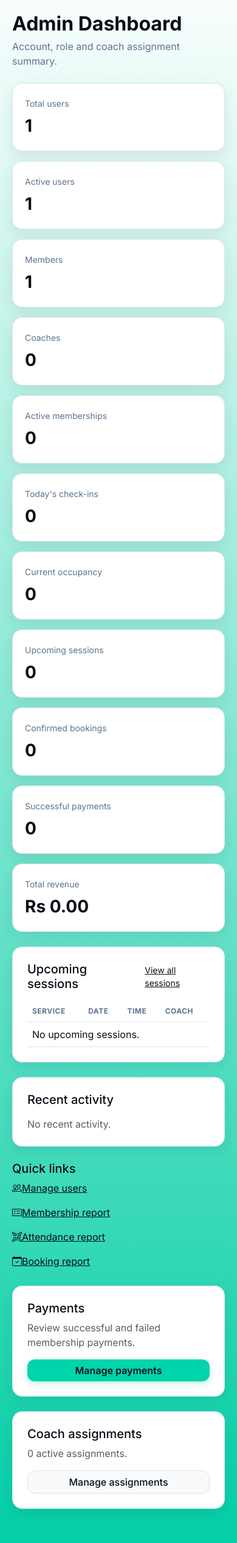
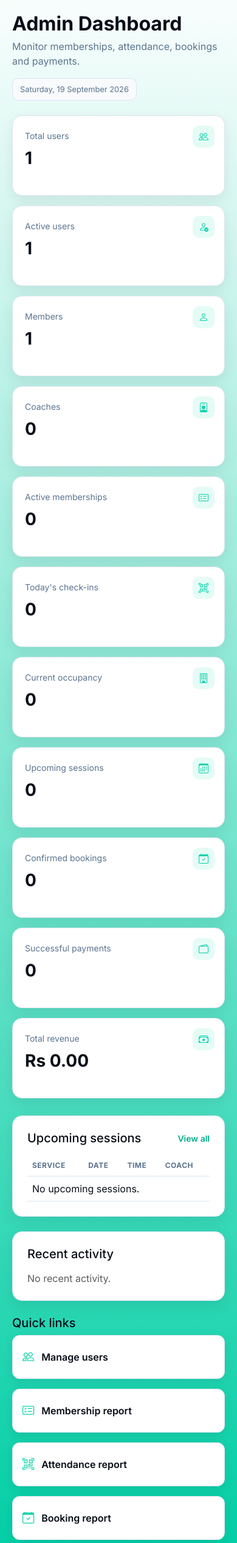
Before and after one commit to hanshineeteeluckdherry-rgb/FitSync, a Django app: page /accounts/dashboard/admin/ in a window 390 px wide. Shown: the part 70-2600 px from the top of the page at 61% size. Run offline with Django 5.2, Linux system fonts and the light colour scheme; the visitor is signed in with stand-in values (Sample User, id 1); data comes from the database, SQL or seed files in the repository; data that the repository does not hold is empty.

Commit message:
Improve admin dashboard layout and responsive styling

```diff
--- /dev/null
+++ b/static/css/admin-dashboard.css
@@ -0,0 +1,138 @@
+.admin-dashboard {
+    padding-bottom: 2rem;
+}
+
+.admin-dashboard-heading {
+    display: flex;
+    align-items: flex-start;
+    justify-content: space-between;
+    gap: 1rem;
+}
+
+.admin-dashboard-date {
+    padding: 0.5rem 0.75rem;
+    color: var(--muted-color);
+    background: var(--surface-soft);
+    border: 1px solid var(--border-color);
+    border-radius: var(--radius-sm);
+    font-size: 0.8rem;
+    white-space: nowrap;
+}
+
+.admin-stat-card {
+    position: relative;
+    min-height: 132px;
+}
+
+.admin-stat-icon,
+.admin-activity-icon {
+    display: inline-grid;
+    place-items: center;
+    color: var(--primary-color);
+    background: rgba(0, 212, 170, 0.1);
+    border-radius: var(--radius-sm);
+}
+
+.admin-stat-icon {
+    position: absolute;
+    top: 1rem;
+    right: 1rem;
+    width: 36px;
+    height: 36px;
+}
+
+.admin-panel {
+    display: flex;
+    flex-direction: column;
+    padding: 1.5rem;
+}
+
+.admin-panel-heading {
+    display: flex;
+    align-items: center;
+    justify-content: space-between;
+    gap: 1rem;
+    margin-bottom: 1rem;
+}
+
+.admin-panel-heading a {
+    color: var(--primary-strong);
+    font-weight: 600;
+    text-decoration: none;
+}
+
+.admin-activity-list {
+    display: grid;
+    gap: 0.25rem;
+}
+
+.admin-activity-item {
+    display: flex;
+    align-items: center;
+    gap: 0.75rem;
+    padding: 0.75rem 0;
+    border-bottom: 1px solid var(--border-color);
+}
+
+.admin-activity-item:last-child {
+    border-bottom: 0;
+}
+
+.admin-activity-icon {
+    width: 34px;
+    height: 34px;
+    flex: 0 0 34px;
+}
+
+.admin-activity-text {
+    min-width: 0;
+    flex: 1 1 auto;
+}
+
+.admin-activity-item time {
+    flex: 0 0 auto;
+    white-space: nowrap;
+}
+
+.admin-quick-link {
+    display: flex;
+    min-height: 72px;
+    align-items: center;
+    gap: 0.75rem;
+    padding: 1rem;
+    color: var(--text-color);
+    background: var(--surface-color);
+    border: 1px solid var(--border-color);
+    border-radius: var(--radius-md);
+    box-shadow: 0 6px 18px var(--shadow-color);
+    font-weight: 600;
+    text-decoration: none;
+}
+
+.admin-quick-link i {
+    color: var(--primary-color);
+    font-size: 1.2rem;
+}
+
+.admin-quick-link:hover,
+.admin-quick-link:focus {
+    color: var(--primary-strong);
+    border-color: var(--primary-color);
+    transform: translateY(-1px);
+}
+
+@media (max-width: 575.98px) {
+    .admin-dashboard-heading {
+        flex-direction: column;
+    }
+
+    .admin-activity-item {
+        align-items: flex-start;
+        flex-wrap: wrap;
+    }
+
+    .admin-activity-item time {
+        width: 100%;
+        padding-left: 46px;
+    }
+}
--- a/templates/accounts/dashboards/admin_dashboard.html
+++ b/templates/accounts/dashboards/admin_dashboard.html
@@ -1,25 +1,112 @@
 {% extends "layouts/admin_base.html" %}
+{% load static %}
+
 {% block page_title %}Admin Dashboard{% endblock %}
 {% block dashboard_heading %}Admin Dashboard{% endblock %}
+
+{% block extra_css %}
+<link rel="stylesheet" href="{% static 'css/admin-dashboard.css' %}?v=1">
+{% endblock %}
+
 {% block dashboard_content %}
-<div class="page-heading"><h1>Admin Dashboard</h1><p>Account, role and coach assignment summary.</p></div>
+<div class="admin-dashboard">
+    <div class="page-heading admin-dashboard-heading">
+        <div>
+            <h1>Admin Dashboard</h1>
+            <p>Monitor memberships, attendance, bookings and payments.</p>
+        </div>
+        <span class="admin-dashboard-date">{% now "l, d F Y" %}</span>
+    </div>
+
+    <section aria-labelledby="adminOverviewHeading">
+        <h2 class="visually-hidden" id="adminOverviewHeading">Gym overview</h2>
         <div class="row g-3">
-<div class="col-sm-6 col-xl-3"><div class="summary-card"><span class="summary-label">Total users</span><p class="summary-value">{{ total_users }}</p></div></div>
-<div class="col-sm-6 col-xl-3"><div class="summary-card"><span class="summary-label">Active users</span><p class="summary-value">{{ active_users }}</p></div></div>
-<div class="col-sm-6 col-xl-3"><div class="summary-card"><span class="summary-label">Members</span><p class="summary-value">{{ member_count }}</p></div></div>
-<div class="col-sm-6 col-xl-3"><div class="summary-card"><span class="summary-label">Coaches</span><p class="summary-value">{{ coach_count }}</p></div></div>
-<div class="col-sm-6 col-xl-3"><div class="summary-card"><span class="summary-label">Active memberships</span><p class="summary-value">{{ active_membership_count }}</p></div></div>
-<div class="col-sm-6 col-xl-3"><div class="summary-card"><span class="summary-label">Today's check-ins</span><p class="summary-value">{{ today_attendance_count }}</p></div></div>
-<div class="col-sm-6 col-xl-3"><div class="summary-card"><span class="summary-label">Current occupancy</span><p class="summary-value">{{ current_occupancy }}</p></div></div>
-<div class="col-sm-6 col-xl-3"><div class="summary-card"><span class="summary-label">Upcoming sessions</span><p class="summary-value">{{ upcoming_session_count }}</p></div></div>
-<div class="col-sm-6 col-xl-3"><div class="summary-card"><span class="summary-label">Confirmed bookings</span><p class="summary-value">{{ confirmed_booking_count }}</p></div></div>
-<div class="col-sm-6 col-xl-3"><div class="summary-card"><span class="summary-label">Successful payments</span><p class="summary-value">{{ successful_payment_count }}</p></div></div>
-<div class="col-sm-6 col-xl-3"><div class="summary-card"><span class="summary-label">Total revenue</span><p class="summary-value">Rs {{ total_revenue|floatformat:2 }}</p></div></div>
+            <div class="col-sm-6 col-xl-3">
+                <div class="summary-card admin-stat-card h-100">
+                    <span class="admin-stat-icon"><i class="bi bi-people"></i></span>
+                    <span class="summary-label">Total users</span>
+                    <p class="summary-value">{{ total_users }}</p>
                 </div>
-<div class="card p-4 mt-4">
-    <div class="d-flex justify-content-between align-items-center gap-3 mb-3">
-        <h2 class="h5 mb-0">Upcoming sessions</h2>
-        <a class="small" href="{% url 'bookings:session_list' %}">View all sessions</a>
+            </div>
+            <div class="col-sm-6 col-xl-3">
+                <div class="summary-card admin-stat-card h-100">
+                    <span class="admin-stat-icon"><i class="bi bi-person-check"></i></span>
+                    <span class="summary-label">Active users</span>
+                    <p class="summary-value">{{ active_users }}</p>
+                </div>
+            </div>
+            <div class="col-sm-6 col-xl-3">
+                <div class="summary-card admin-stat-card h-100">
+                    <span class="admin-stat-icon"><i class="bi bi-person"></i></span>
+                    <span class="summary-label">Members</span>
+                    <p class="summary-value">{{ member_count }}</p>
+                </div>
+            </div>
+            <div class="col-sm-6 col-xl-3">
+                <div class="summary-card admin-stat-card h-100">
+                    <span class="admin-stat-icon"><i class="bi bi-person-badge"></i></span>
+                    <span class="summary-label">Coaches</span>
+                    <p class="summary-value">{{ coach_count }}</p>
+                </div>
+            </div>
+            <div class="col-sm-6 col-xl-3">
+                <div class="summary-card admin-stat-card h-100">
+                    <span class="admin-stat-icon"><i class="bi bi-card-checklist"></i></span>
+                    <span class="summary-label">Active memberships</span>
+                    <p class="summary-value">{{ active_membership_count }}</p>
+                </div>
+            </div>
+            <div class="col-sm-6 col-xl-3">
+                <div class="summary-card admin-stat-card h-100">
+                    <span class="admin-stat-icon"><i class="bi bi-qr-code-scan"></i></span>
+                    <span class="summary-label">Today's check-ins</span>
+                    <p class="summary-value">{{ today_attendance_count }}</p>
+                </div>
+            </div>
+            <div class="col-sm-6 col-xl-3">
+                <div class="summary-card admin-stat-card h-100">
+                    <span class="admin-stat-icon"><i class="bi bi-building"></i></span>
+                    <span class="summary-label">Current occupancy</span>
+                    <p class="summary-value">{{ current_occupancy }}</p>
+                </div>
+            </div>
+            <div class="col-sm-6 col-xl-3">
+                <div class="summary-card admin-stat-card h-100">
+                    <span class="admin-stat-icon"><i class="bi bi-calendar3"></i></span>
+                    <span class="summary-label">Upcoming sessions</span>
+                    <p class="summary-value">{{ upcoming_session_count }}</p>
+                </div>
+            </div>
+            <div class="col-sm-6 col-xl-3">
+                <div class="summary-card admin-stat-card h-100">
+                    <span class="admin-stat-icon"><i class="bi bi-calendar-check"></i></span>
+                    <span class="summary-label">Confirmed bookings</span>
+                    <p class="summary-value">{{ confirmed_booking_count }}</p>
+                </div>
+            </div>
+            <div class="col-sm-6 col-xl-3">
+                <div class="summary-card admin-stat-card h-100">
+                    <span class="admin-stat-icon"><i class="bi bi-wallet2"></i></span>
+                    <span class="summary-label">Successful payments</span>
+                    <p class="summary-value">{{ successful_payment_count }}</p>
+                </div>
+            </div>
+            <div class="col-sm-6 col-xl-3">
+                <div class="summary-card admin-stat-card h-100">
+                    <span class="admin-stat-icon"><i class="bi bi-cash-stack"></i></span>
+                    <span class="summary-label">Total revenue</span>
+                    <p class="summary-value">Rs {{ total_revenue|floatformat:2 }}</p>
+                </div>
+            </div>
+        </div>
+    </section>
+
+    <div class="row g-4 mt-1">
+        <div class="col-xl-7">
+            <section class="card admin-panel h-100" aria-labelledby="upcomingSessionsHeading">
+                <div class="admin-panel-heading">
+                    <h2 class="h5 mb-0" id="upcomingSessionsHeading">Upcoming sessions</h2>
+                    <a class="small" href="{% url 'bookings:session_list' %}">View all</a>
                 </div>
                 <div class="table-responsive">
                     <table class="table align-middle">
@@ -38,18 +125,20 @@
                         </tbody>
                     </table>
                 </div>
+            </section>
         </div>
-<div class="card p-4 mt-4">
-    <h2 class="h5 mb-3">Recent activity</h2>
+        <div class="col-xl-5">
+            <section class="card admin-panel h-100" aria-labelledby="recentActivityHeading">
+                <h2 class="h5 mb-3" id="recentActivityHeading">Recent activity</h2>
                 <div class="admin-activity-list">
                     {% for activity in recent_activity %}
                         <div class="admin-activity-item">
                             <span class="admin-activity-icon"><i class="bi {{ activity.icon }}"></i></span>
-                <div>
+                            <div class="admin-activity-text">
                                 <p class="mb-1 fw-semibold">{{ activity.title }}</p>
                                 <p class="small text-body-secondary mb-0">{{ activity.detail }}</p>
                             </div>
-                <time class="small text-body-secondary ms-auto" datetime="{{ activity.time|date:'c' }}">
+                            <time class="small text-body-secondary" datetime="{{ activity.time|date:'c' }}">
                                 {{ activity.time|date:"d M, H:i" }}
                             </time>
                         </div>
@@ -57,7 +146,10 @@
                         <p class="text-body-secondary mb-0">No recent activity.</p>
                     {% endfor %}
                 </div>
+            </section>
         </div>
+    </div>
+
     <section class="mt-4" aria-labelledby="adminQuickLinksHeading">
         <h2 class="h5" id="adminQuickLinksHeading">Quick links</h2>
         <div class="row g-3">
@@ -83,19 +175,21 @@
             </div>
         </div>
     </section>
+
     <div class="row g-4 mt-1">
         <div class="col-lg-6">
-        <div class="card p-4 h-100">
+            <div class="card admin-panel h-100">
                 <h2 class="h5">Payments</h2>
                 <p class="text-body-secondary">Review successful and failed membership payments.</p>
-            <a class="btn btn-primary-fitsync" href="{% url 'memberships:admin_payment_list' %}">Manage payments</a>
+                <a class="btn btn-primary-fitsync align-self-start" href="{% url 'memberships:admin_payment_list' %}">Manage payments</a>
             </div>
         </div>
         <div class="col-lg-6">
-        <div class="card p-4 h-100">
+            <div class="card admin-panel h-100">
                 <h2 class="h5">Coach assignments</h2>
                 <p class="text-body-secondary">{{ assignment_count }} active assignment{{ assignment_count|pluralize }}.</p>
-            <a class="btn btn-secondary-fitsync" href="{% url 'accounts:coach_assignment_list' %}">Manage assignments</a>
+                <a class="btn btn-secondary-fitsync align-self-start" href="{% url 'accounts:coach_assignment_list' %}">Manage assignments</a>
+            </div>
         </div>
     </div>
 </div>
```
Lines whose indentation alone changed are shown as unchanged.
